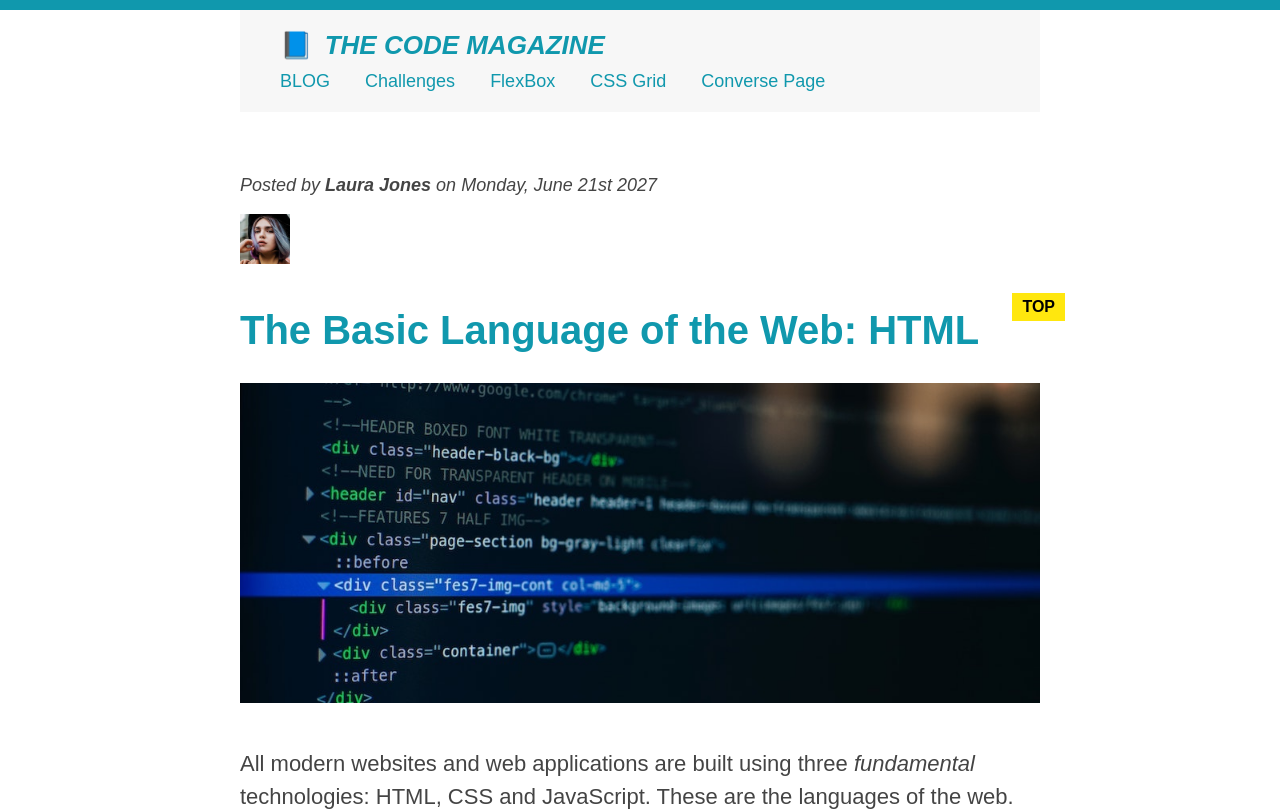
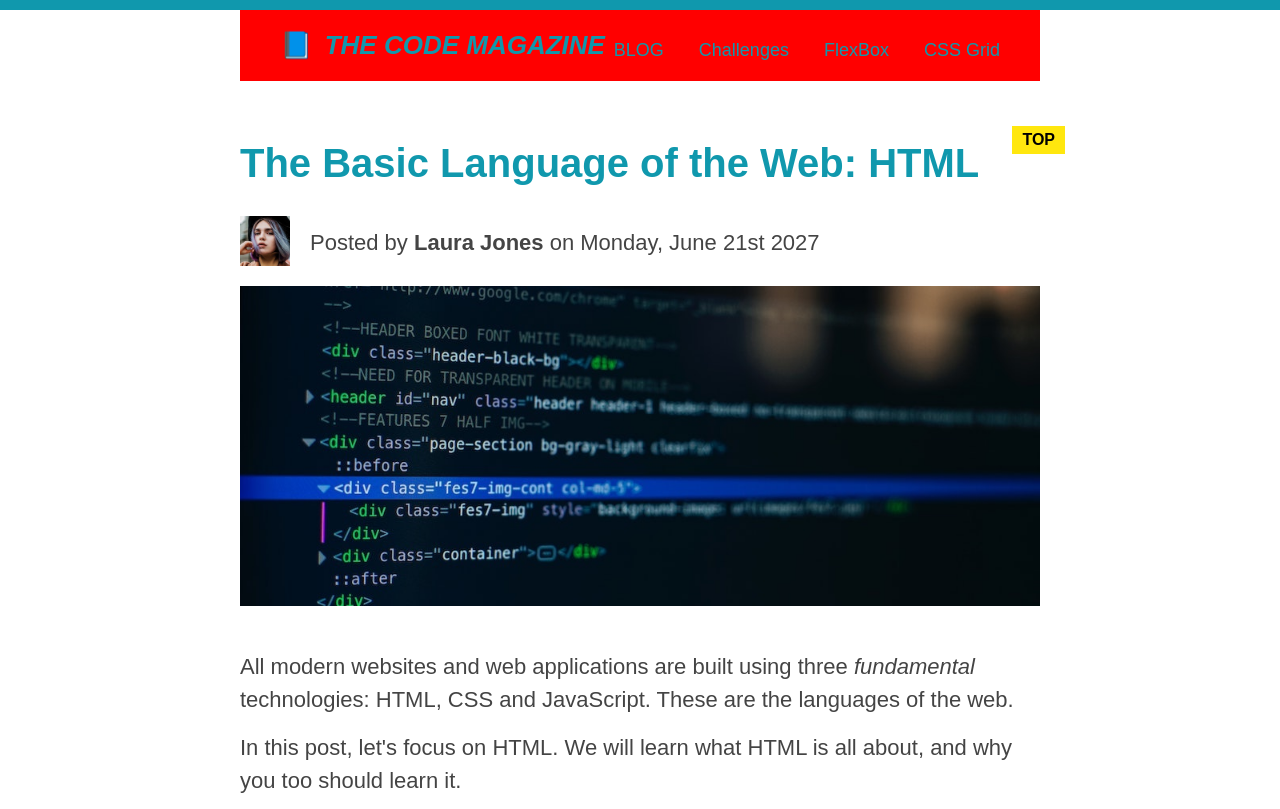
Before and after one commit to SEAnonym/Learning-from-zero, a plain HTML site: page 02-HTML-Fundamentals/index.html in a window 1280 px wide. Shown: the top 809 px of the page. Drawn offline with Linux system fonts and the light colour scheme.

Commit message:
started layouts with float
second upload

```diff
--- a/02-HTML-Fundamentals/index.html
+++ b/02-HTML-Fundamentals/index.html
@@ -1,35 +1,34 @@
 <!DOCTYPE html>
 <html>
   <head>
+    <link rel="stylesheet" href="/styles/style.css" />
     <meta charset="UTF-8" />
-    <link rel="stylesheet" href="/styles/style.css" />
     <title>The Basic Language of the web: HTML</title>
   </head>
   <body>
     <div class="container">
-      <header class="main-header">
+      <header class="main-header clearfix">
         <h1>📘 The Code Magazine</h1>
         <nav>
           <a href="/blog.html">BLOG</a>
           <a href="#">Challenges</a>
           <a href="#">FlexBox</a>
           <a href="#">CSS Grid</a>
-          <a href="/converse.html">Converse Page</a>
         </nav>
       </header>
 
       <article>
         <header class="post-header">
-          <p id="author">
-            Posted by <strong>Laura Jones</strong> on Monday, June 21st 2027
-          </p>
+          <h2>The Basic Language of the Web: HTML</h2>
           <img
             src="/img/laura-jones.jpg"
             alt="image of Laura Jones"
             width="50px"
+            class="author-img"
           />
-
-          <h2>The Basic Language of the Web: HTML</h2>
+          <p id="author" class="author">
+            Posted by <strong>Laura Jones</strong> on Monday, June 21st 2027
+          </p>
 
           <img
             src="/img/post-img.jpg"
--- a/02-HTML-Fundamentals/styles/style.css
+++ b/02-HTML-Fundamentals/styles/style.css
@@ -20,6 +20,7 @@ nav {
 
 .main-header {
   background-color: #f7f7f7;
+  background-color: red;
   padding: 20px 40px;
   margin-bottom: 60px;
   /* height: 80px; */
@@ -81,7 +82,6 @@ ol {
 li {
   font-size: 20px;
   margin-bottom: 10px;
-  display: inline;
 }
 li:last-child {
   margin-bottom: 0px;
@@ -91,10 +91,6 @@ li:last-child {
   font-size: 16px;
 } */
 
-#author {
-  font-style: italic;
-  font-size: 18px;
-}
 #copyright {
   font-size: 16px;
 }
@@ -159,3 +155,27 @@ h2::after {
 h2 {
   position: relative;
 }
+.author-img {
+  float: left;
+  margin-bottom: 20px;
+}
+.author {
+  float: left;
+  margin-top: 10px;
+  margin-left: 20px;
+}
+h1 {
+  float: left;
+}
+nav {
+  float: right;
+}
+
+.clear {
+  clear: both;
+}
+.clearfix::after {
+  clear: both;
+  content: "";
+  display: block;
+}
```
